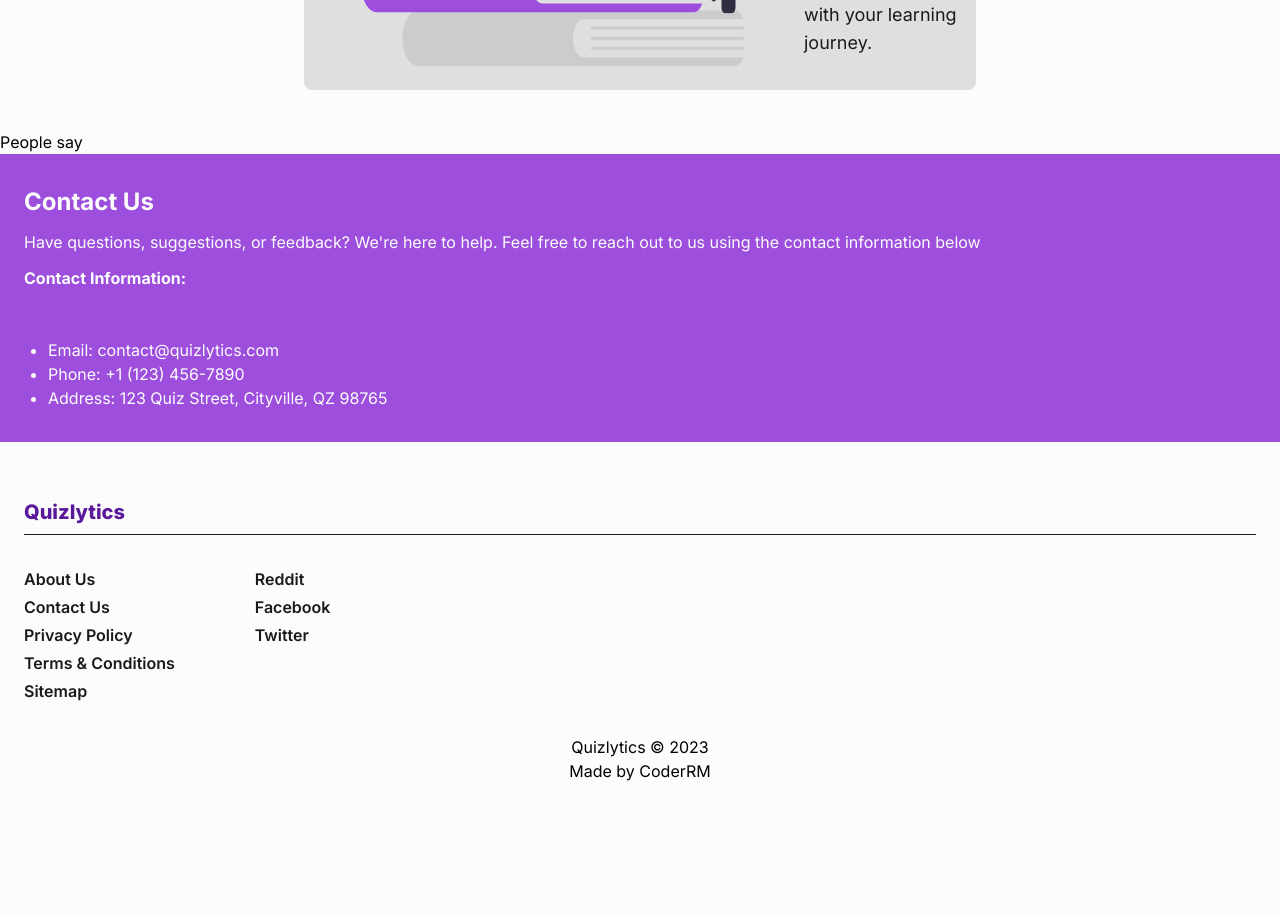
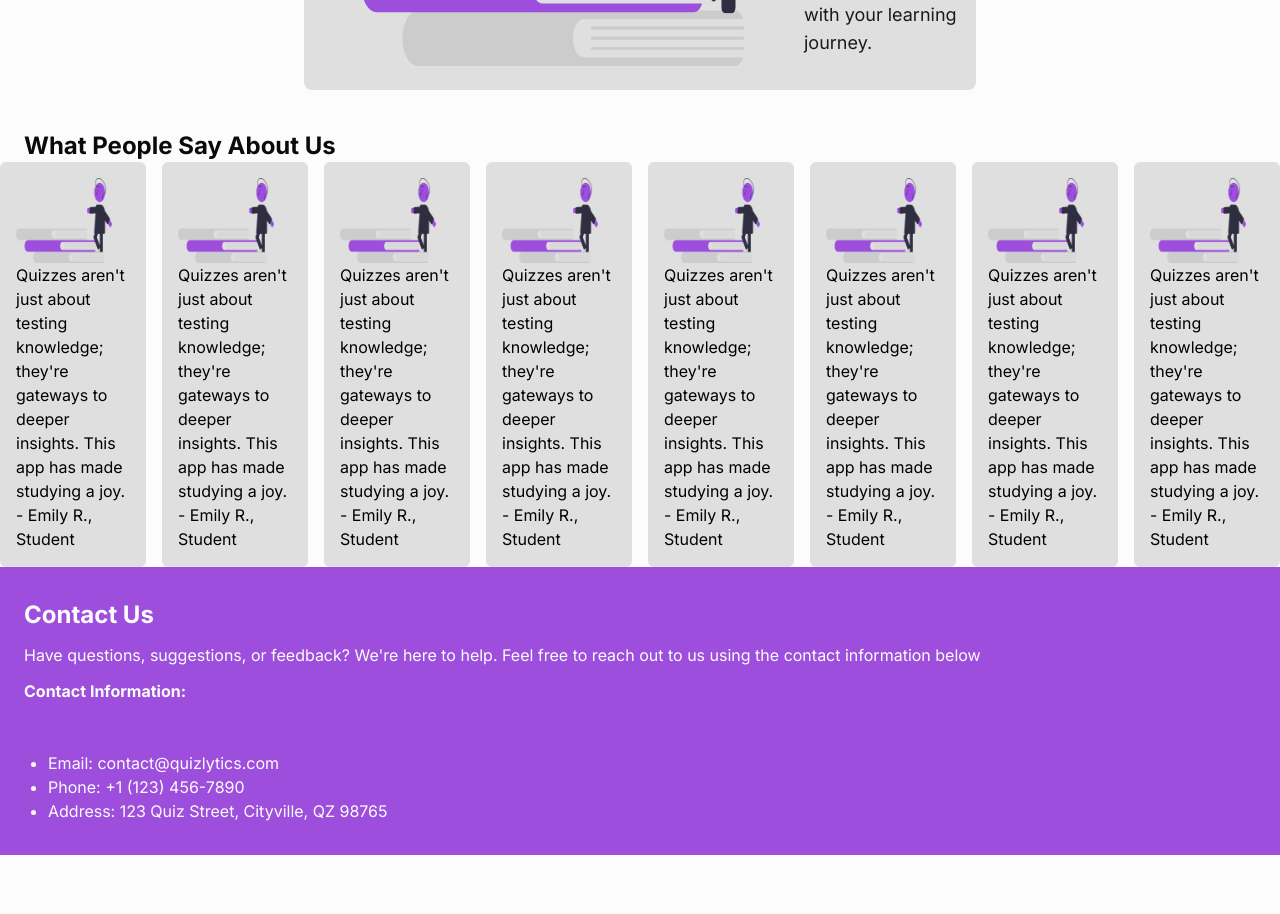
Before and after one commit to code-rizzard/quizlytics_nextjs, a Next.js app: page / in a window 1280 px wide. Shown: the part 2240-3154 px from the top of the page. Before the commit the page ends 3031 px from the top, so only its background shows below. Built offline with nearby package versions, Linux system fonts and the light colour scheme.

Commit message:
Made WhatPeopleSaySection auto scroll

```diff
--- a/app/page.tsx
+++ b/app/page.tsx
@@ -1,3 +1,4 @@
+import WhatPeopleSaySection from '@/components/page/landing/WhatPeopleSaySection'
 import { highlightsCircleImageInfo } from '@/constants'
 import Image from 'next/image'
 import Link from 'next/link'
@@ -85,11 +86,7 @@ function WhatWeOfferSection() {
 }
 
 
-function WhatPeopleSaySection() {
-  return (
-    <div>People say</div>
-  )
-}
+
 
 function HighlightsSection() {
   return (
--- /dev/null
+++ b/components/page/landing/WhatPeopleSaySection.tsx
@@ -0,0 +1,59 @@
+"use client"
+
+import Image from "next/image"
+import { useCallback, useEffect, useRef } from "react"
+
+export default function WhatPeopleSaySection() {
+    const scrollRef = useRef<HTMLDivElement>(null)
+
+    useEffect(() => {
+
+      const h = setInterval(() => {
+        if(!scrollRef.current) return
+        scrollRef.current!.scrollLeft += 1
+
+        const scroll = scrollRef.current.scrollLeft
+        const maxScroll = scrollRef.current.offsetWidth
+        if(scroll >= maxScroll * 0.8) {
+          scrollRef.current.scrollLeft = 0
+        }
+
+      }, 1000/60)
+
+      return () => {
+        clearInterval(h)
+      }
+    }, [scrollRef])
+
+
+    return (
+      <section>
+        <h3 className='text-2xl text-onBg-dark font-bold mx-6'>What People Say About Us</h3>
+        <div className='flex flex-row gap-4 overflow-x-scroll' ref={scrollRef}>
+          <PeopleSayCard/>
+          <PeopleSayCard/>
+          <PeopleSayCard/>
+          <PeopleSayCard/>
+          <PeopleSayCard/>
+          <PeopleSayCard/>
+          <PeopleSayCard/>
+          <PeopleSayCard/>
+        </div>
+      </section>
+    )
+  }
+
+  function PeopleSayCard() {
+    return (
+      <div className='bg-onBg-ltr rounded-md p-4 min-h-[200px]'>
+          <Image
+          src="/images/card_choose_quiz.png"
+          height={96}
+          width={96}
+          alt="Nice"
+          />
+          <p>Quizzes aren't just about testing knowledge; they're gateways to deeper insights. This app has made studying a joy.</p>
+          <span>- Emily R., Student</span>
+      </div>
+    )
+  }
```
